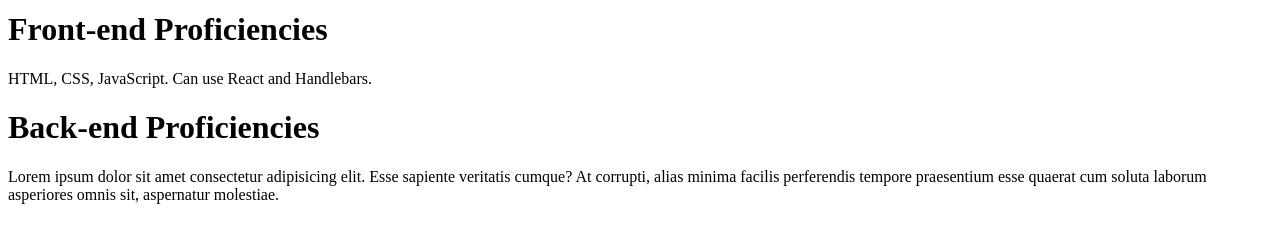
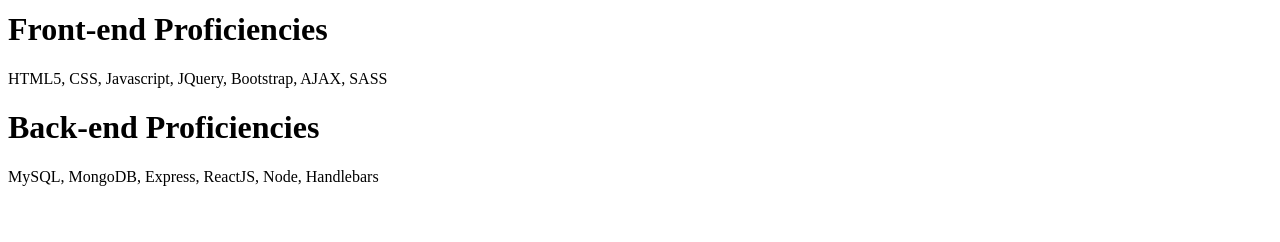
Before and after one commit to cfinn7789/Portfolio, a React (Vite) app: page /Resume in a window 1280 px wide. Shown: the part 508-750 px from the top of the page. Built offline with nearby package versions, Linux system fonts and the light colour scheme.

Commit message:
updated resume page

```diff
--- a/src/pages/Resume.jsx
+++ b/src/pages/Resume.jsx
@@ -1,4 +1,4 @@
-const resume = 'https://1drv.ms/w/s!Al49vfnHnIchgoor5RBFJCCpxWcifA?e=YbWFGh';
+const resume = 'https://docs.google.com/document/d/1I6_qJyn75xBeLA7Iezbl0GAeSkNao2ajN4pE0Fyk53Q/edit?usp=sharing';
 
 export default function Resume() {
     return (
@@ -8,14 +8,11 @@
         <img src="./images/old-resume.png" className="image"></img>
         <h1 className="title">Front-end Proficiencies</h1>
         <p>
-          HTML, CSS, JavaScript. Can use React and Handlebars.
+          HTML5, CSS, Javascript, JQuery, Bootstrap, AJAX, SASS
         </p>
         <h1 className="title">Back-end Proficiencies</h1>
         <p>
-          Lorem ipsum dolor sit amet consectetur adipisicing elit.
-          Esse sapiente veritatis cumque? At corrupti, alias minima facilis perferendis
-          tempore praesentium esse quaerat cum soluta laborum asperiores omnis
-          sit, aspernatur molestiae.
+          MySQL, MongoDB, Express, ReactJS, Node, Handlebars
         </p>
       </div>
     );
```
